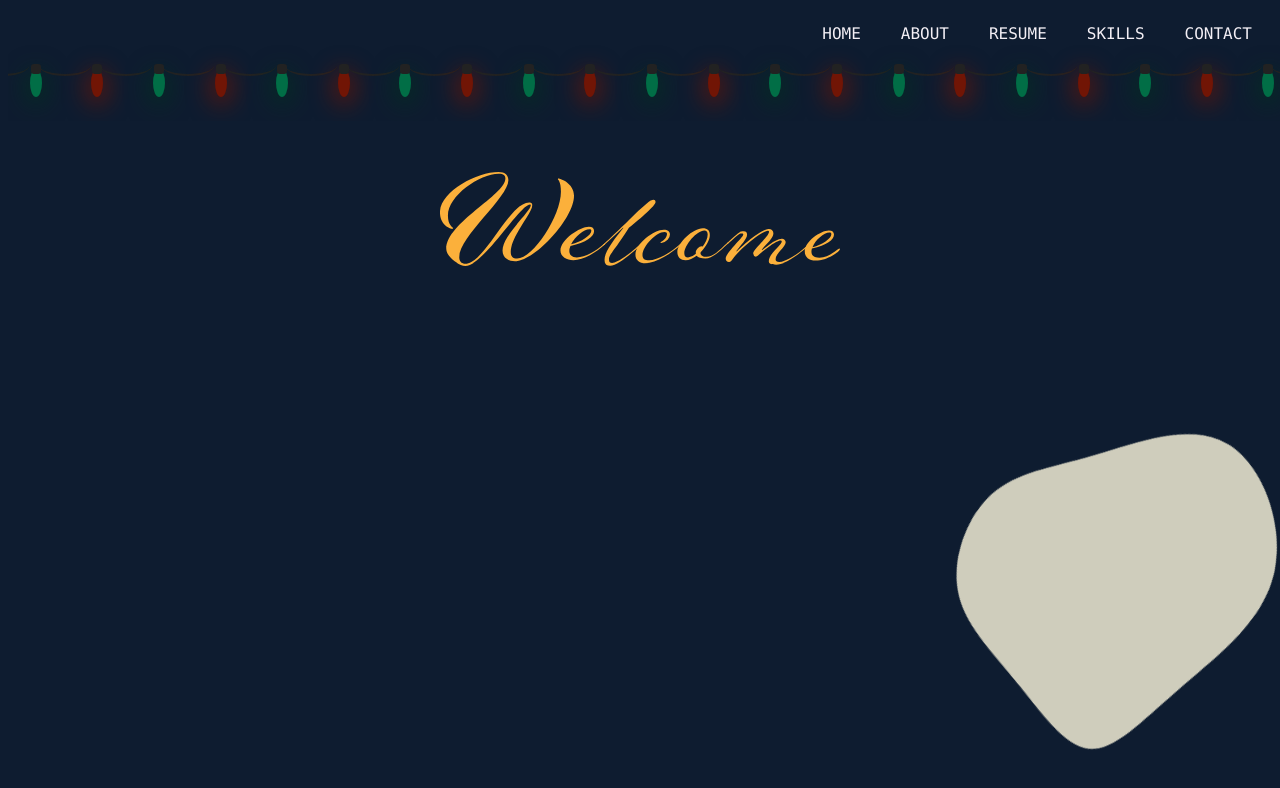
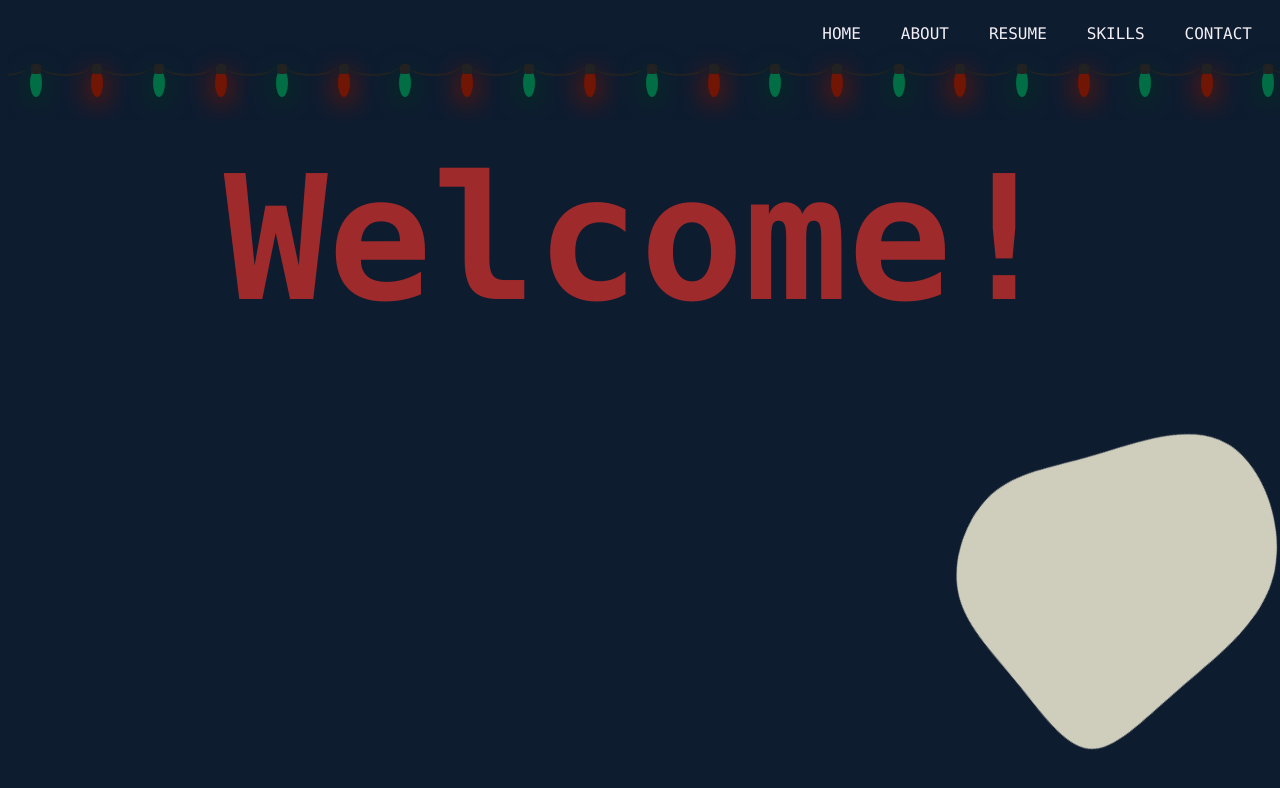
Before and after one commit to xosneha/Sneha-Personal-Website, a plain HTML site: page index.html in a window 1280 px wide. Drawn offline with Linux system fonts and the light colour scheme.

Commit message:
Cleaning up the repository.

```diff
--- a/index.html
+++ b/index.html
@@ -69,21 +69,13 @@
                 </ul>
 
 		<article class="home-article">
-            <img
-                    src="assets/welcome.svg"
-                    alt="triangle with all three sides equal"
-                    height="400"
-                    width="400" />
-        </article>
+			<h1> Welcome!</h1>
+		</article>
 		<div class="blob">
   			<svg viewBox="0 0 200 200" xmlns="http://www.w3.org/2000/svg">
   			<path fill="#cfcdbc" d="M32.1,-33.4C37.9,-26.4,36.2,-13.2,35.9,-0.3C35.5,12.5,36.6,25.1,30.8,33.5C25.1,42,12.5,46.5,1.7,44.8C-9.2,43.1,-18.4,35.3,-31.8,26.9C-45.3,18.4,-63,9.2,-67.8,-4.8C-72.6,-18.9,-64.6,-37.7,-51.2,-44.7C-37.7,-51.7,-18.9,-46.8,-2.8,-44C13.2,-41.1,26.4,-40.4,32.1,-33.4Z" transform="translate(100 100)" />
 			</svg>
 		</div>
 
-        <div>
-
-        </div>
-
 	</body>
 </html>
```
Also changed, not shown: 1 other file.
